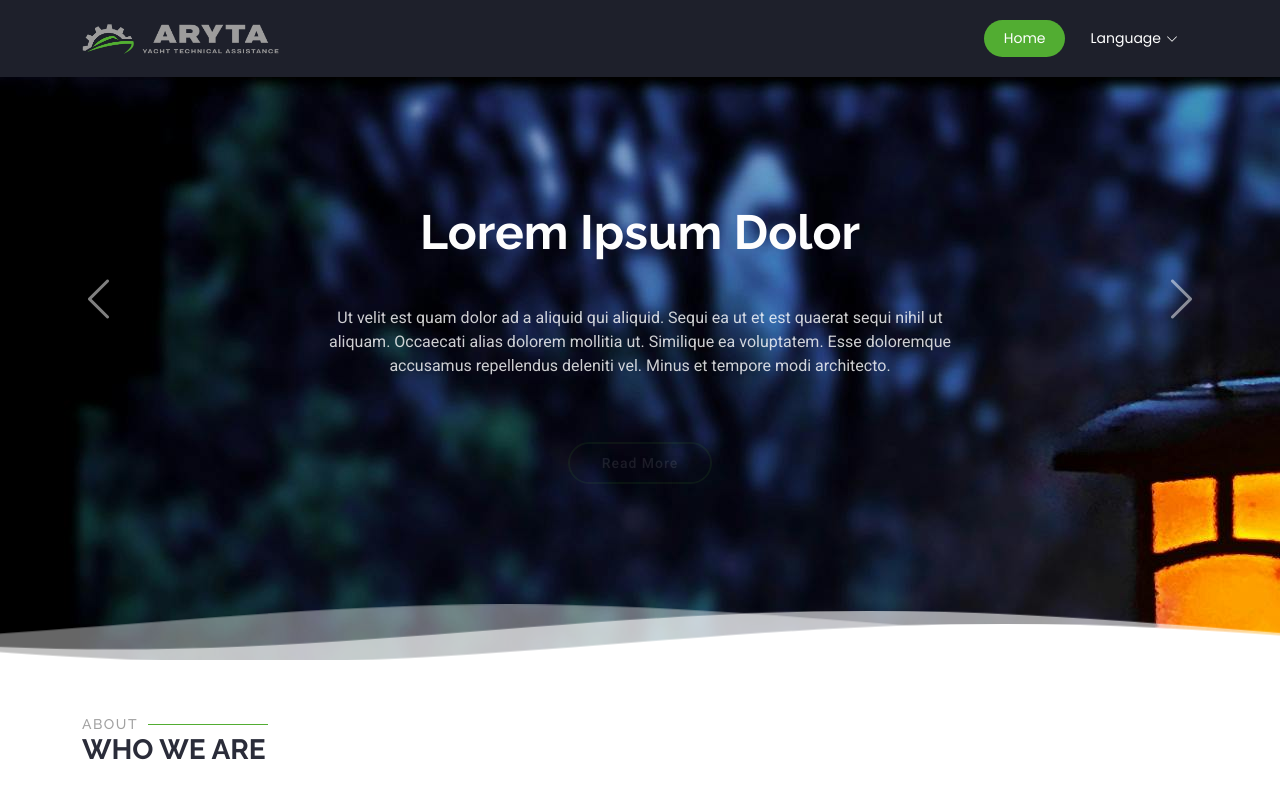
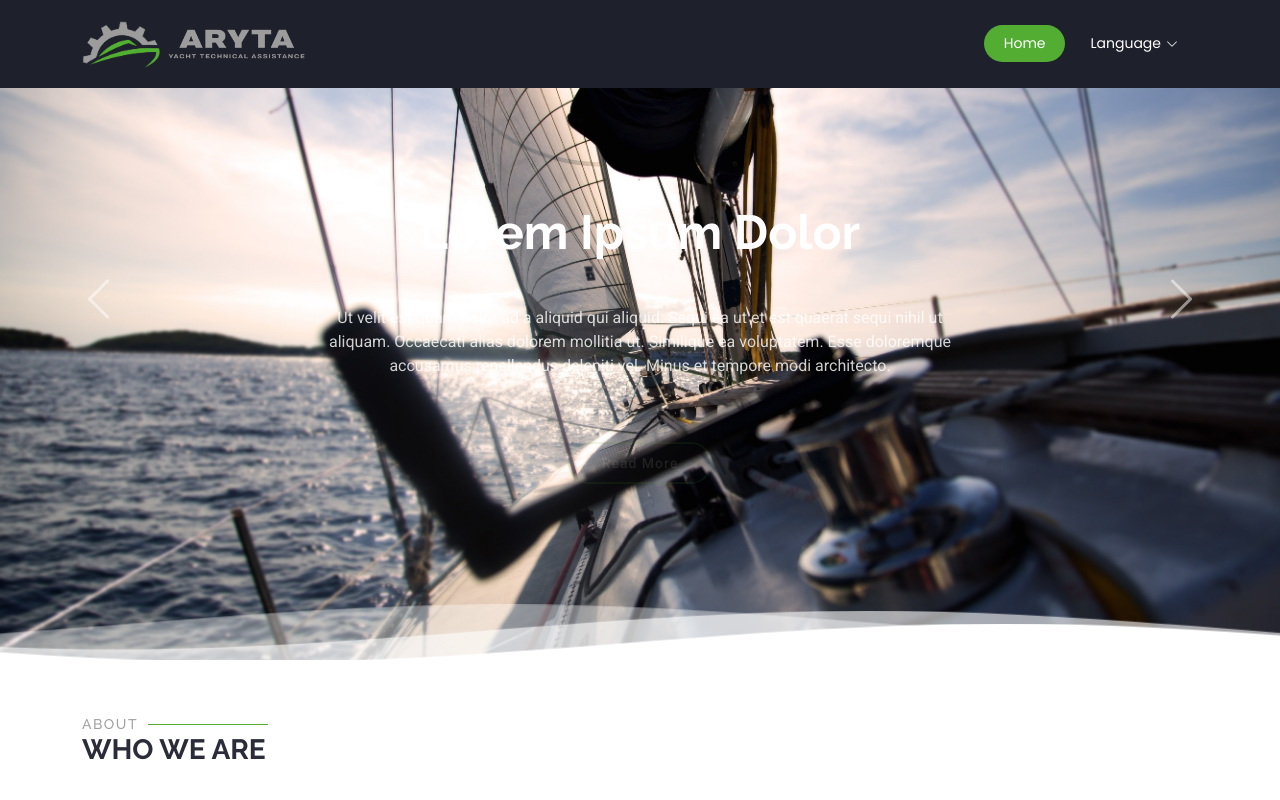
Before and after one commit to Lorenzorola/ARYTA-webpage, a plain HTML site: page index.html in a window 1280 px wide. Shown: the top 800 px of the page. Drawn offline with Linux system fonts and the light colour scheme.

Commit message:
Implement code changes to enhance functionality and improve performance

```diff
--- a/assets/css/main.css
+++ b/assets/css/main.css
@@ -157,7 +157,7 @@ h6 {
 }
 
 .header .logo img {
-  max-height: 32px;
+  max-height: 48px;
   margin-right: 8px;
 }
 
--- a/index.html
+++ b/index.html
@@ -36,8 +36,8 @@
     <div class="container-fluid container-xl position-relative d-flex align-items-center justify-content-between">
 
       <a href="index.html" class="logo d-flex align-items-center">
-        <img src="assets/img/logo.png" alt="logo">
-        <img src="assets/img/ARYTA.png" alt="ARYTA Logo" style="height: 80px; width: auto;">
+        <img src="assets/img/logo.png" alt="logo" style="width: auto;">
+        <img src="assets/img/ARYTA.png" alt="ARYTA Logo" style="height: 32px; width: auto;">
       </a>
 
       <nav id="navmenu" class="navmenu">
@@ -61,7 +61,7 @@
   <main class="main">
 
     <!-- Hero Section -->
-    <section id="hero" class="hero section dark-background" style="background-image: url('assets/img/slide1.jpg');">
+    <section id="hero" class="hero section dark-background" style="background-image: url('assets/img/bg.jpg'); background-size: cover; background-position: center; background-repeat: no-repeat;">
 
       <div id="hero-carousel" data-bs-interval="5000" class="container carousel carousel-fade" data-bs-ride="carousel">
 
```
Also changed, not shown: assets/img/bg.jpg (added).
